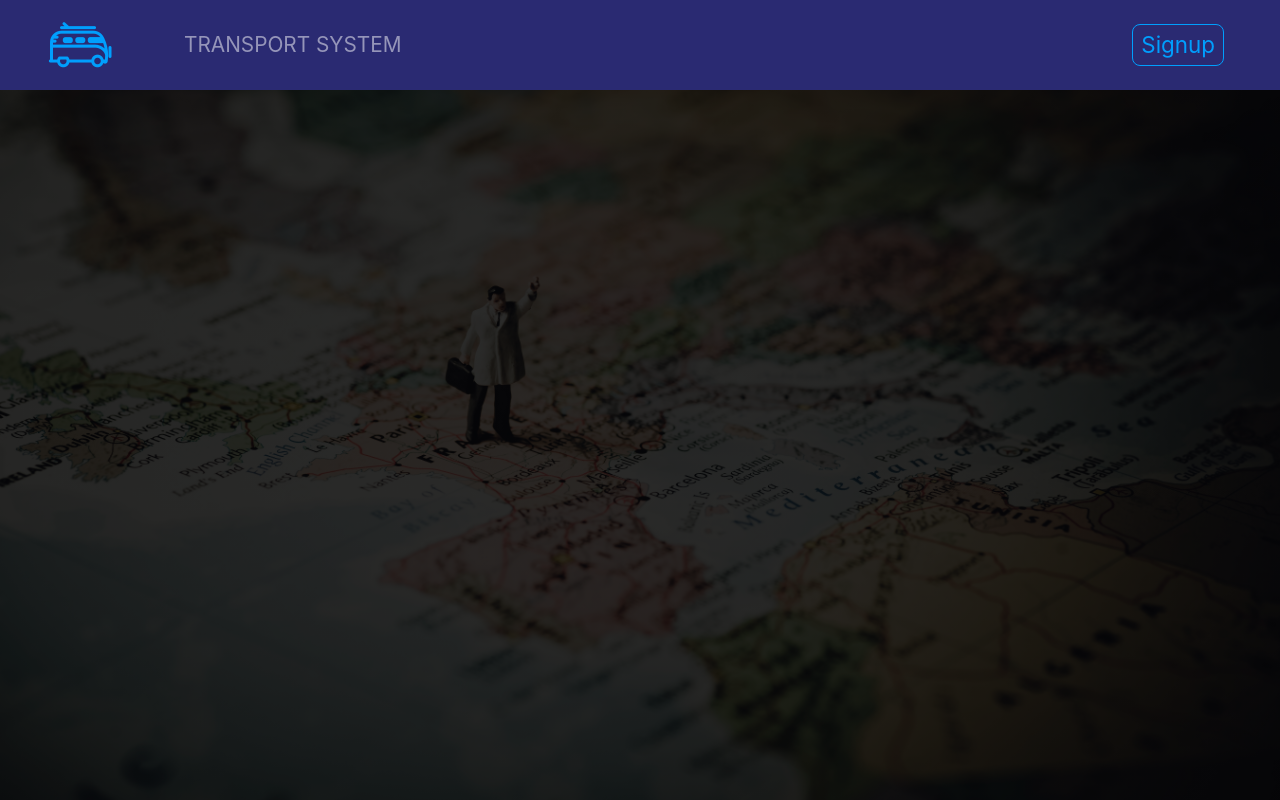
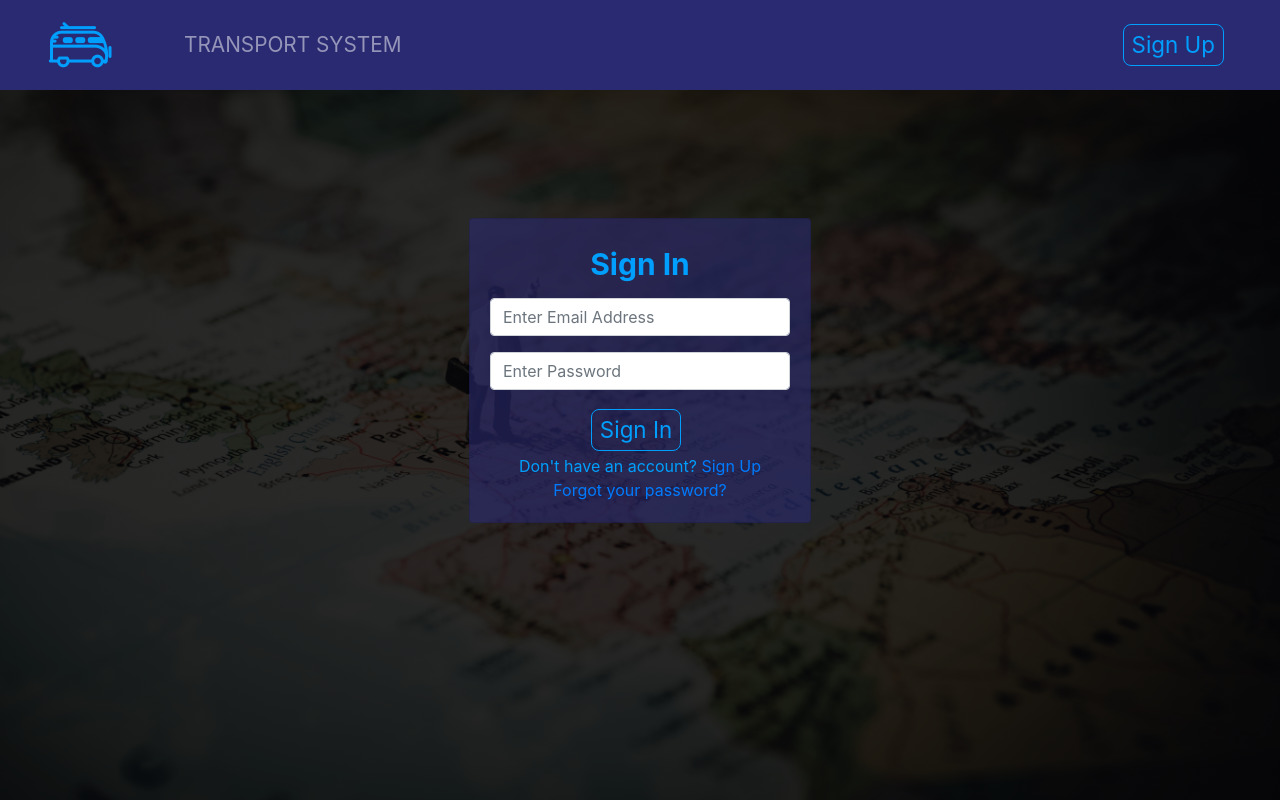
Before and after one commit to MK-Solutions-1996/Transport-Client, a React (Create React App) app: page / in a window 1280 px wide. Built offline with nearby package versions, Linux system fonts and the light colour scheme.

Commit message:
Sign In page implementation

```diff
--- a/src/App.css
+++ b/src/App.css
@@ -1,9 +1,9 @@
-:root{
-  --mainBlue:#2a2a72;
-  --lightBlue:#009ffd;
-  --mainWhite:#f3f3f3;
-  --mainDark:#232528;
-  --mainYellow:#ffa400;
+:root {
+  --mainBlue: #2a2a72;
+  --lightBlue: #009ffd;
+  --mainWhite: #f3f3f3;
+  --mainDark: #232528;
+  --mainYellow: #ffa400;
 }
 
 * {
@@ -19,5 +19,29 @@
     url("./assets/images/background1.jpg") center/cover fixed no-repeat;
 
   /* background: var(--lightBlue);    */
-
 }
+.center {
+  display: flex;
+  justify-content: center;
+  align-items: center;
+}
+.card {
+  padding: 20px;
+  margin: 10%;
+  width: auto;
+  background-color: rgba(42, 42, 114, 0.6) !important;
+}
+.topic {
+  text-align: center;
+  font-size: 30px;
+  font-weight: bolder;
+  color: var(--lightBlue);
+  margin: 1%;
+}
+.input {
+  width: 300px;
+}
+.label {
+  text-align: center;
+  color: var(--lightBlue);
+}
--- a/src/pages/signIn.js
+++ b/src/pages/signIn.js
@@ -1,20 +1,60 @@
-import React from 'react';
-import TopNavbar from '../components/TopNavbar';
+import React from "react";
+import TopNavbar from "../components/TopNavbar";
+import { ButtonContainer } from "../components/Customs";
 
 function signIn() {
-    return (
-        <div className="background">
-            <TopNavbar
-                nextPage="/signup"
-                pageName="Signup"
-            />
+  return (
+    <div className="background">
+      <TopNavbar nextPage="/signup" pageName="Sign Up" />
 
-            {/* Signin form should be implemented in here */}
-
-
+      {/* Signin form should be implemented in here */}
+      <div className="center">
+        <div className="card">
+          <form action="/action_page.php">
+            <div className="topic">
+              <label>Sign In</label>
+            </div>
+            <div className="form-group input">
+              <input
+                type="text"
+                class="form-control"
+                id="usr"
+                name="username"
+                placeholder="Enter Email Address"
+              />
+            </div>
+            <div className="form-group input">
+              <input
+                type="password"
+                class="form-control"
+                id="pwd"
+                name="password"
+                placeholder="Enter Password"
+              />
+            </div>
+            {/* <div className="btnS">
+            <button
+              type="submit"
+              class="btn btn-primary button-background"
+              onClick={() => history.push("/addDriver")}
+            >
+              SIGN IN
+                </button>
+          </div> */}
+            <div className="center">
+              <ButtonContainer>Sign In</ButtonContainer>
+            </div>
+            <div className="label">
+              Don't have an account? <a href="#">Sign Up</a>
+            </div>
+            <div className="label">
+              <a href="#">Forgot your password?</a>
+            </div>
+          </form>
         </div>
-
-    )
+      </div>
+    </div>
+  );
 }
 
 export default signIn;
--- a/src/pages/signUp.js
+++ b/src/pages/signUp.js
@@ -1,19 +1,14 @@
-import React from 'react';
-import TopNavbar from '../components/TopNavbar';
+import React from "react";
+import TopNavbar from "../components/TopNavbar";
 
 function signUp() {
-    return (
-        <div className="background">
-            <TopNavbar
-                nextPage="/"
-                pageName="Signin"
-            />
+  return (
+    <div className="background">
+      <TopNavbar nextPage="/" pageName="Sign In" />
 
-
-            {/* SignUp form should be implemented in here */}
-
-        </div>
-    )
+      {/* SignUp form should be implemented in here */}
+    </div>
+  );
 }
 
 export default signUp;
```
Also changed, not shown: src/components/Customs.js (+11 -11 lines).
